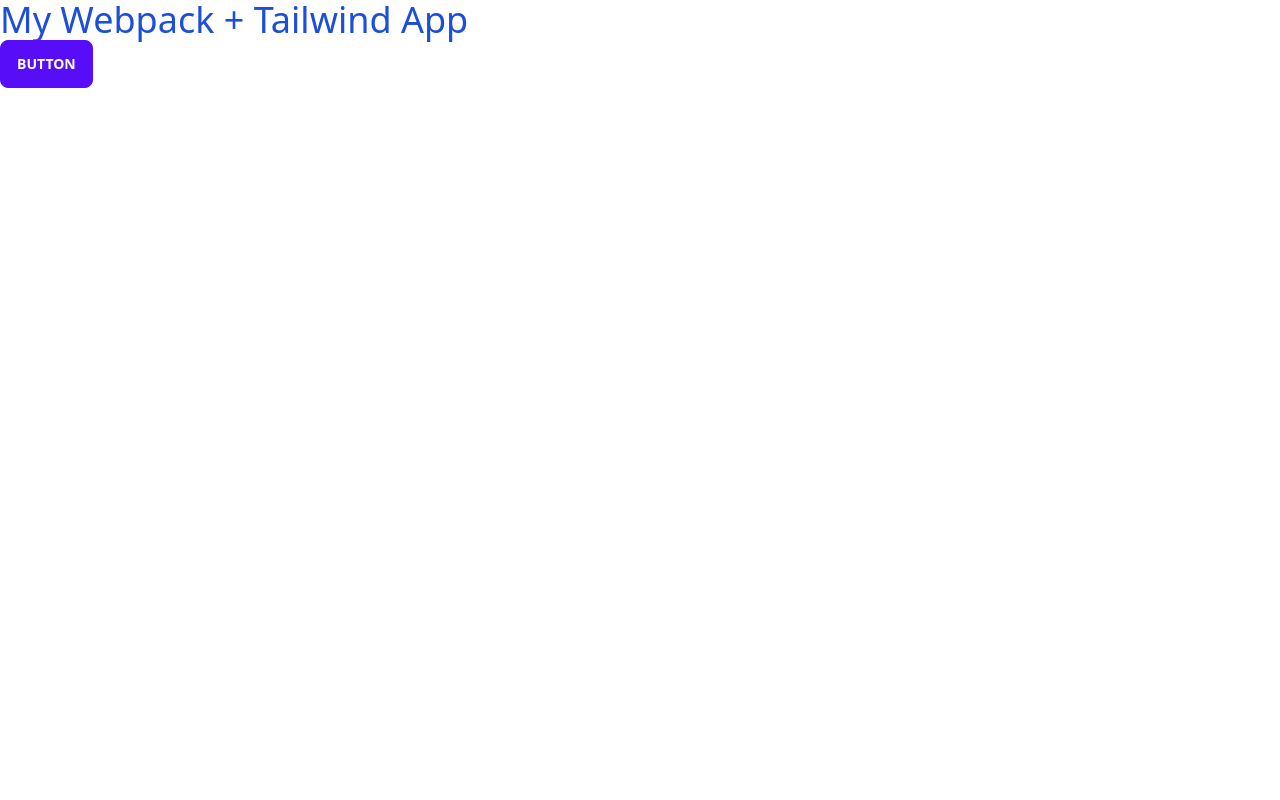
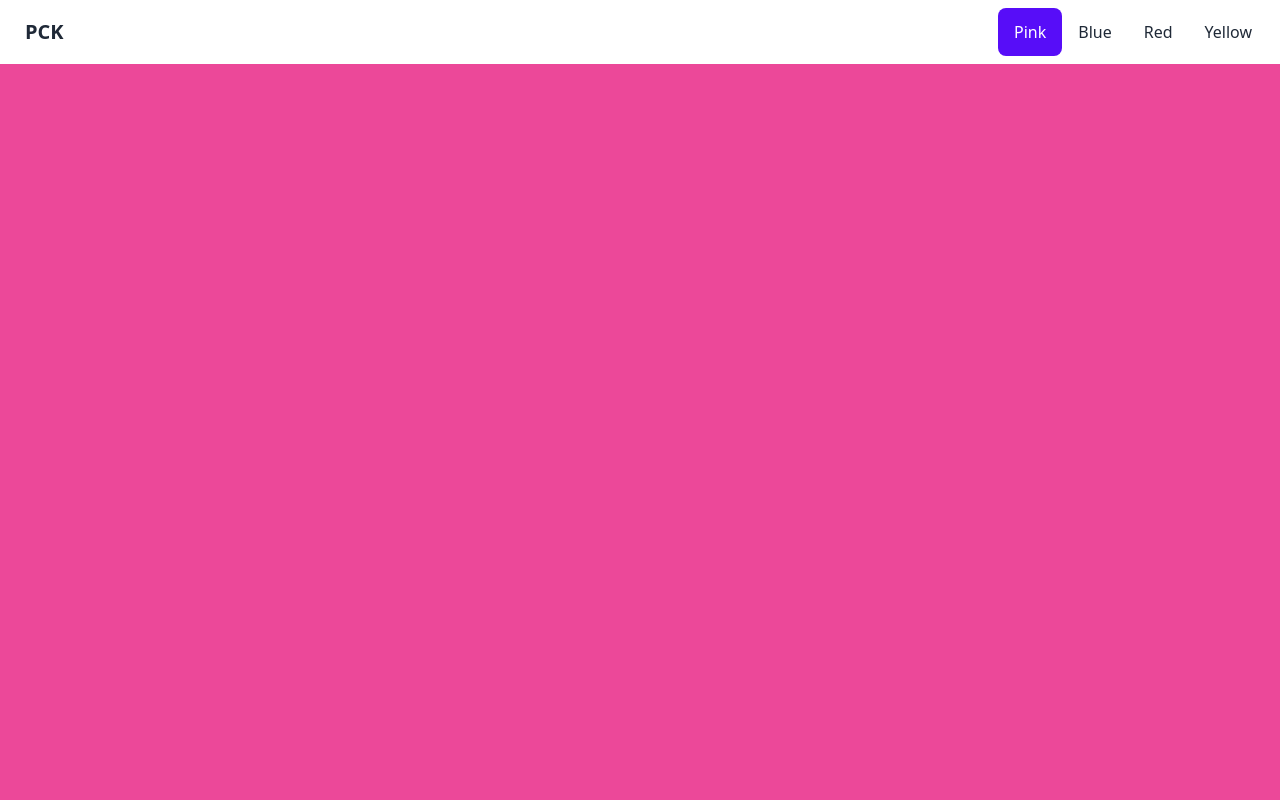
Before and after one commit to pckuyer/personal_website, a website built with webpack: page src/index.html in a window 1280 px wide. Shown: the top 800 px of the page. Built offline with nearby package versions, Linux system fonts and the light colour scheme.

Commit message:
menubar with active link and smooth scroll feature

```diff
--- a/src/index.html
+++ b/src/index.html
@@ -5,10 +5,33 @@
 	<meta name="viewport" content="width=device-width, initial-scale=1.0">
 </head>
 <body>
-    <h1 class="text-4xl text-blue-700">My Webpack + Tailwind App</h1>
 
-    <div class="container">
-    	<button class="btn btn-primary">button</button>
-    </div>
+		<nav class="navbar bg-base-100 fixed">
+		  <div class="flex-1">
+		    <a class="btn btn-ghost normal-case text-xl">PCK</a>
+		  </div>
+		  <div class="flex-none">
+		    <ul class="menu menu-horizontal px-1">
+		      <li tabindex="0"><a href="#pink">Pink</a></li>
+		      <li tabindex="1"><a href="#blue">Blue</a></li>
+		      <li tabindex="2"><a href="#red">Red</a></li>
+		      <li tabindex="3"><a href="#yellow">Yellow</a></li>
+		    </ul>
+		  </div>
+		</nav>
+
+
+
+
+    <section class="min-h-screen bg-pink-500" id="pink">pink
+
+    	<h1 class="text-4xl text-white fixed"></h1>
+
+    </section>
+    <section class="min-h-screen bg-blue-500" id="blue">blue</section>
+    <section class="min-h-screen bg-red-500" id="red">red</section>
+    <section class="min-h-screen bg-yellow-500" id="yellow">yellow</section>
+
+
 </body>
 </html>
--- a/src/index.js
+++ b/src/index.js
@@ -1,7 +1,23 @@
 import './style.css';
 
-document.addEventListener("load", function () {
+const sections = document.querySelectorAll("section")
+const links = document.querySelectorAll("nav ul li a")
+document.addEventListener("scroll", function () {
 
-	console.log("test")
+	sections.forEach(section => {
+		if (pageYOffset >= (section.offsetTop - (section.offsetHeight / 2.5))) {
+			links.forEach(link => {
+				link.classList.remove("active")
+				if (link.innerHTML.toLowerCase() === section.id){ //.getAttribute("href") would get #color
+					link.classList.add("active")
+				}
+			})
+		}
+	})
+})
 
+links.forEach(link => {
+	link.addEventListener("click", function () {
+		console.log(link.innerHTML.toLowerCase()) //.getAttribute("href") would get #color
+	})
 })
--- a/src/style.css
+++ b/src/style.css
@@ -1,3 +1,7 @@
 @tailwind base;
 @tailwind components;
 @tailwind utilities;
+
+html {
+  scroll-behavior: smooth;
+}
```
Also changed, not shown: dist/index.html, dist/main.bundle.js, 1 other file.
